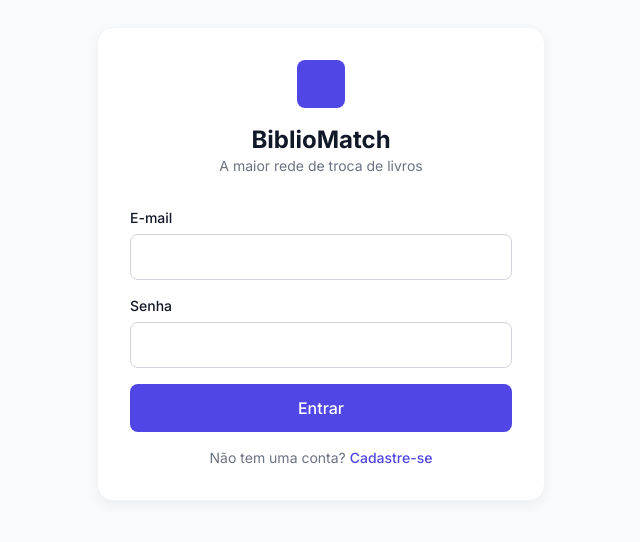
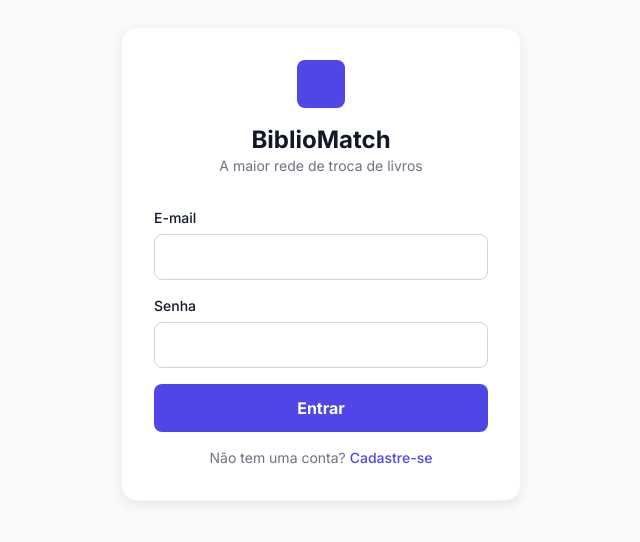
Before and after one commit to sthefanedev/Bibliomatch, a plain HTML site: page indexDois.html in a window 1280 px wide. Shown: the part 136-678 px from the top of the page, without its empty margins (319-959 px from the left). Drawn offline with nearby package versions, Linux system fonts and the light colour scheme; some icons are missing.

Commit message:
atualizado para iphone

```diff
--- a/index.html
+++ b/indexDois.html
@@ -15,6 +15,7 @@
 
     <!-- Configuração do Tailwind para refletir o Design System -->
     <script>
+        if (window.tailwind) {
             tailwind.config = {
                 theme: {
                     extend: {
@@ -41,15 +42,26 @@
                     }
                 }
             }
+        }
     </script>
 
     <!-- Phosphor Icons -->
     <script src="https://unpkg.com/@phosphor-icons/web"></script>
 
     <style>
+        /* Estilos de fallback caso o CDN seja bloqueado pelo visualizador do celular */
+        body { font-family: 'Inter', -apple-system, BlinkMacSystemFont, sans-serif; background-color: #F9FAFB; color: #6B7280; margin: 0; }
+        .hidden { display: none !important; }
         .tab-content { display: none; opacity: 0; transition: opacity 0.3s ease; }
         .tab-content.active { display: block; opacity: 1; animation: fadeIn 0.4s ease forwards; }
         @keyframes fadeIn { from { opacity: 0; transform: translateY(10px); } to { opacity: 1; transform: translateY(0); } }
+
+        /* Garante visual limpo mesmo sem Tailwind */
+        #auth-view { min-height: 100vh; display: flex; align-items: center; justify-content: center; padding: 16px; box-sizing: border-box; }
+        #auth-view > div { background: #FFFFFF; padding: 32px; border-radius: 16px; box-shadow: 0 4px 12px rgba(0,0,0,0.08); width: 100%; max-width: 400px; }
+        input, textarea { width: 100%; padding: 10px 14px; border: 1px solid #D1D5DB; border-radius: 8px; box-sizing: border-box; font-size: 14px; margin-top: 4px; }
+        button[type="submit"] { width: 100%; background-color: #4F46E5; color: white; border: none; padding: 12px; border-radius: 8px; font-weight: 600; cursor: pointer; margin-top: 8px; }
+
         /* Hide scrollbar for clean UI */
         ::-webkit-scrollbar { width: 6px; height: 6px; }
         ::-webkit-scrollbar-track { background: transparent; }
@@ -544,6 +556,7 @@
             const items = loadData(`wishlist_${currentUser.email}`);
             items.push({ id: Date.now().toString(), title });
             saveData(`wishlist_${currentUser.email}`, items);
+
             document.getElementById('wishlist-input').value = '';
             showToast('Adicionado à wishlist!', 'success');
             renderWishlist();
@@ -562,7 +575,3 @@
         if (savedUser) {
             currentUser = JSON.parse(savedUser);
         }
-        updateUIState();
-    </script>
-</body>
-</html>
```
Lines whose indentation alone changed are shown as unchanged.
